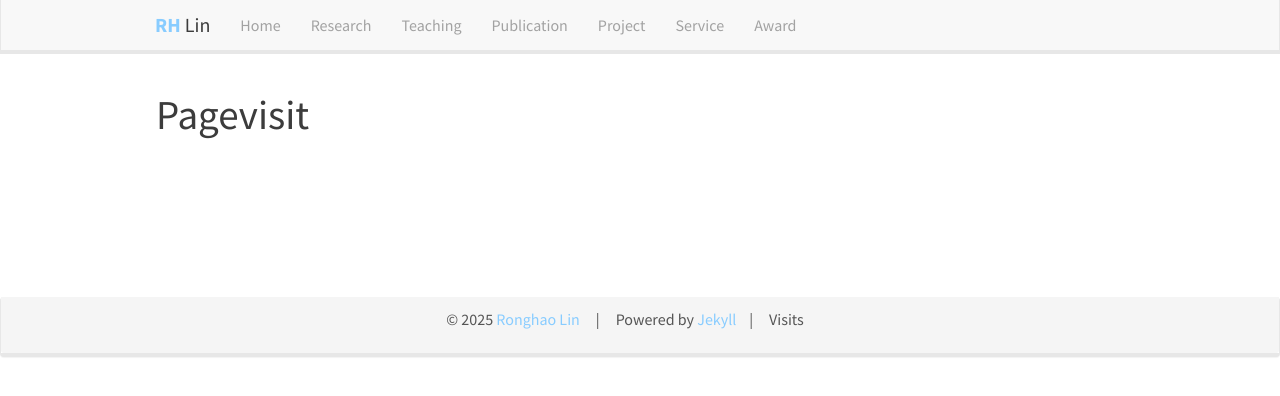
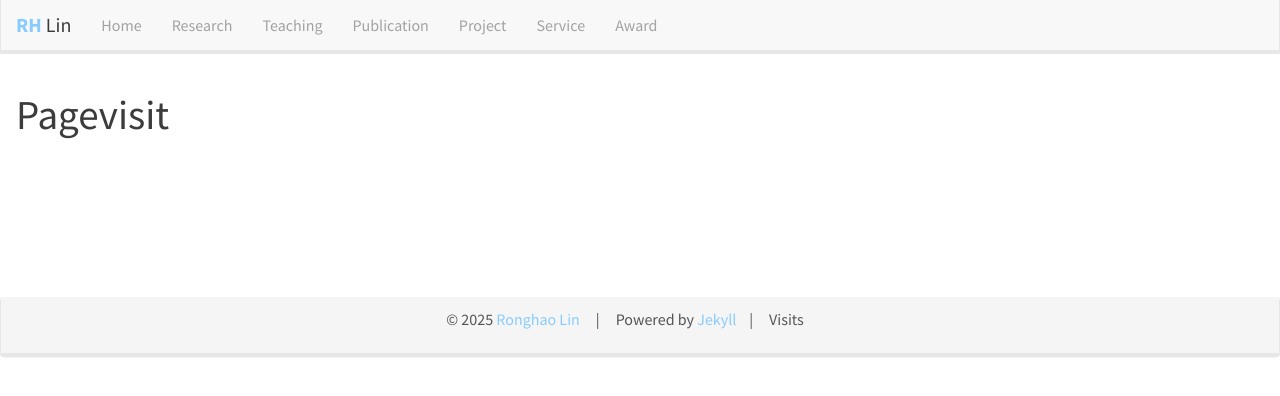
Before and after one commit to RH-Lin/rh-lin.github.io, a Jekyll site: the page built from _pages/pagevisit.md, in a window 1280 px wide. Shown: the top 396 px of the page. Built offline with Jekyll 4.4.1, drawn with Linux system fonts in a browser that asks for light colours; nearby versions of some CDN libraries; comment, search, counter and statistics services are not loaded; a style sheet for code colours, icons or effects is not loaded.

Commit message:
Reinitialize

```diff
--- a/css/main.scss
+++ b/css/main.scss
@@ -43,7 +43,7 @@ pubtit {
 .container-fluid {
   margin-right: auto;
   margin-left: auto;
-  max-width: 1000px; /* or 950px */
+  max-width: 1500px; /* or 950px */
 }
 
 /* Home, News */
```
